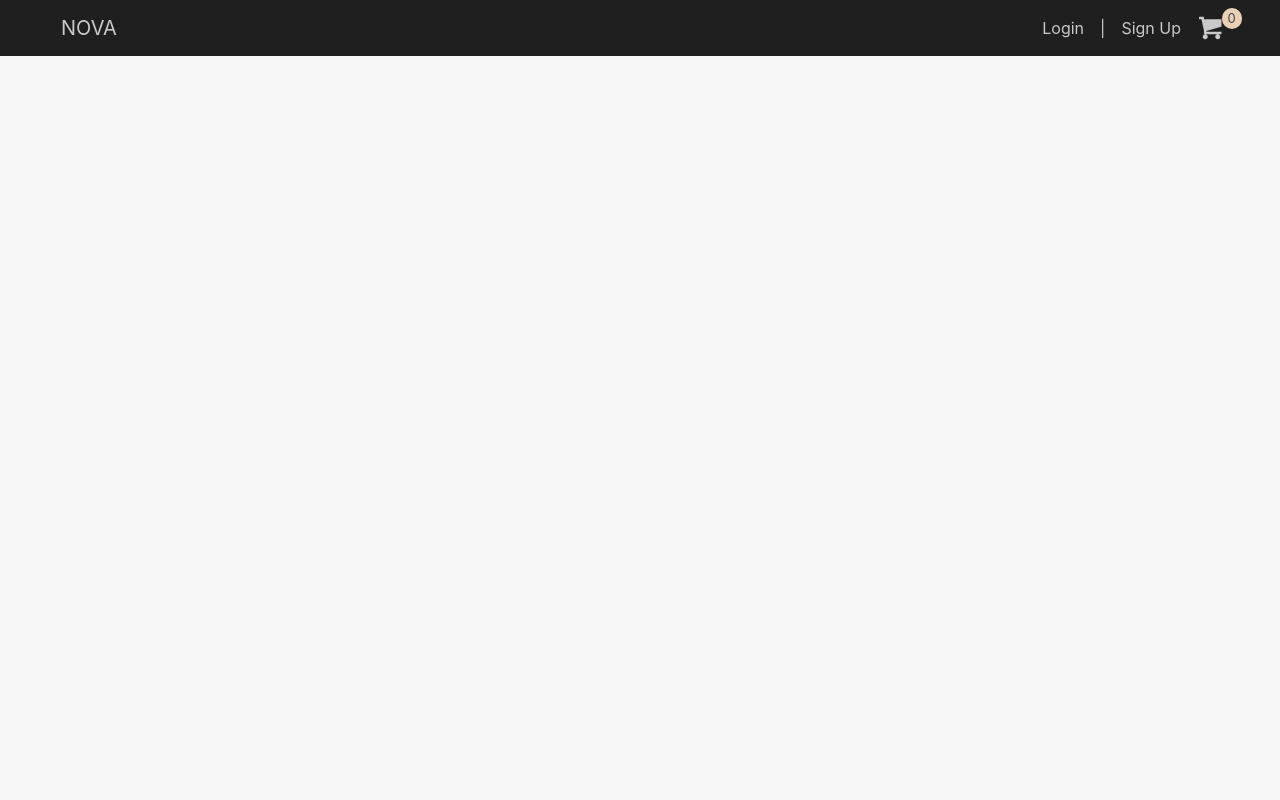
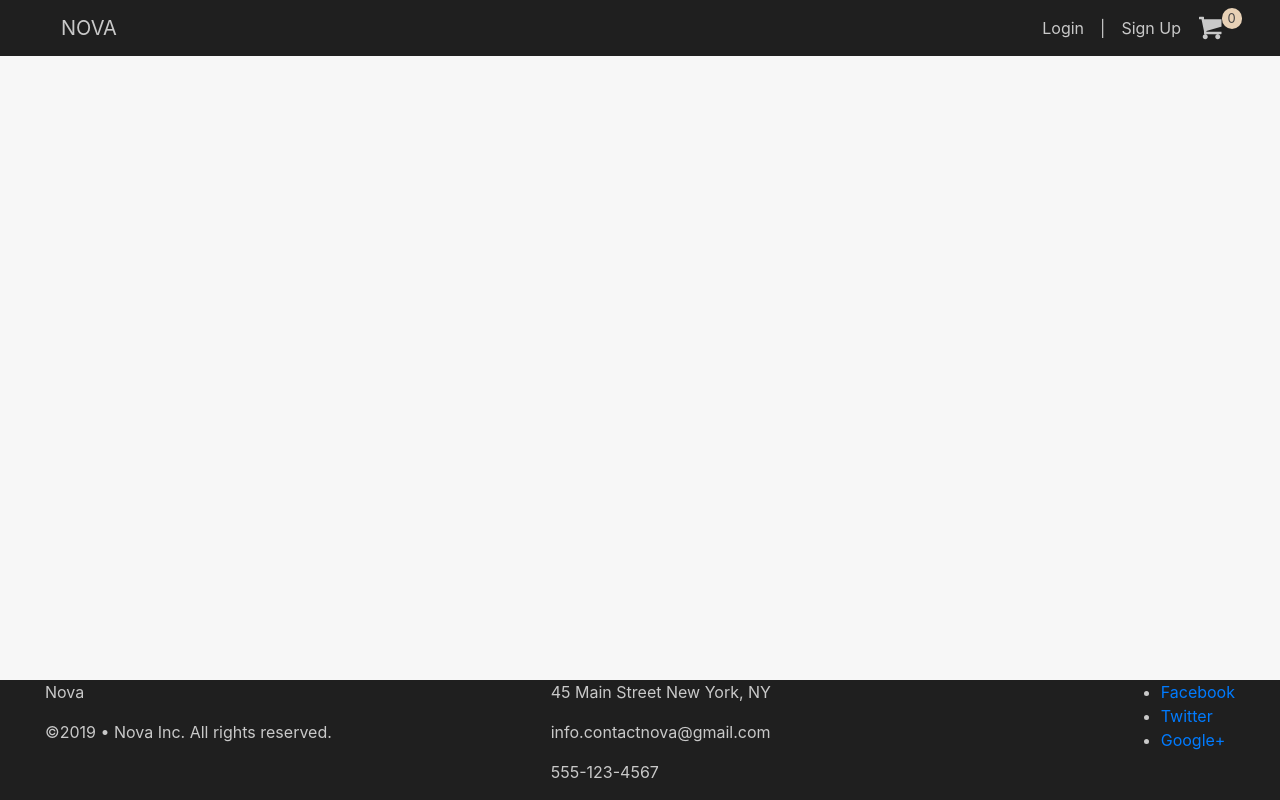
Before and after one commit to Palinana/store, a React (Create React App) app in the folder client/: page /cart in a window 1280 px wide. Built offline with nearby package versions, Linux system fonts and the light colour scheme; no server answers.

Commit message:
added footer

```diff
--- a/client/src/App.css
+++ b/client/src/App.css
@@ -9,8 +9,16 @@
 body {
   background: #F7F7F7;
   box-sizing: border-box;
+  position: relative;
+  height: 100%;
 }
-
+.fluid-container {
+  min-height: 100vh;
+ overflow: hidden;
+ display: block;
+ position: relative;
+ padding-bottom: 130px !important;
+}
 /* like color
 #e8d2cc
 #e8d9c8;
@@ -381,6 +389,11 @@ tr > th:not(:first-child) {
   margin-bottom: 100px
 }
 
+.cart-empty {
+  font-weight: 200;
+  color: #7b7b7be6;
+}
+
 /*==========
     LOGIN
 ===========*/
@@ -442,7 +455,19 @@ tr > th:not(:first-child) {
   background: #b7c1bb;
 }
 
+/*===========
+    FOOTER
+============*/
 
+footer {
+  position:absolute;
+  left:0;
+  bottom:0;
+  right:0;
+  background-color: #1f1f1f;
+  color: #dcdcdce6 !important;
+  padding: 0px 45px;
+}
 
 
 
--- a/client/src/App.js
+++ b/client/src/App.js
@@ -1,6 +1,6 @@
 import React from 'react';
 import Routes from './routes';
-import Navbar from './components/Navbar';
+import { Navbar, Footer } from './components';
 
 import './App.css';
 
@@ -9,6 +9,7 @@ const App = () => {
         <div className="fluid-container">
             <Navbar />
             <Routes />
+            <Footer />
         </div>
     );
 }
--- a/client/src/components/Auth-form.js
+++ b/client/src/components/Auth-form.js
@@ -37,10 +37,6 @@ const AuthForm = (props) => {
                     </div>
                     {error && error.response && <div> {error.response.data} </div>}
                 </form>
-
-                <div className='google-login form-group form-btn'>
-                    <a id='google-btn' href="/auth/google">{displayName} with Google</a>
-                </div>
           </div>
         </div>
     </div>
--- a/client/src/components/Cart.js
+++ b/client/src/components/Cart.js
@@ -118,12 +118,13 @@ class Cart extends Component {
                             }
                             </tbody>
                         </table>
-                : <small>cart is empty</small>
+                    :
+                    <h2 className="text-center cart-empty">Cart is empty</h2>
                     }
+
+                    {
+                        +this.state.total ?
                             <div className="row justify-content-end">
-                    {
-                        +this.state.total
-                            ?
                                 <table className="table table-borderless">
                                     <tbody>
                                         <tr>
@@ -144,9 +145,10 @@ class Cart extends Component {
                                         </tr>
                                     </tbody>
                                 </table>
+                            </div>
                         : null
                         }
-                </div>
+
                     {
                         this.state.cart.length ?
                             <div className="row justify-content-end cart-checkout">
--- /dev/null
+++ b/client/src/components/Footer.js
@@ -0,0 +1,26 @@
+import React from 'react'
+
+export default (props) => {
+    return(
+        <footer>
+            <div className="row">
+                <div class="col">
+                    <p class="pull-left muted credit">Nova</p>
+                    <p class="pull-right muted credit">©{(new Date()).getFullYear()} • Nova Inc. All rights reserved.</p>
+                </div>
+                <div class="col-6">
+                    <p>45 Main Street New York, NY</p>
+                    <p>info.contactnova@gmail.com</p>
+                    <p>555-123-4567</p>
+                </div>
+                <div class="col-md-auto">
+                    <ul class="footer-nav">
+                    <li> <a href="https://www.facebook.com/"> Facebook </a> </li>
+                    <li> <a href="https://twitter.com/"> Twitter </a> </li>
+                    <li> <a href="https://plus.google.com/"> Google+ </a> </li>
+                </ul>
+                </div>
+            </div>
+        </footer>
+    )
+}
--- a/client/src/components/index.js
+++ b/client/src/components/index.js
@@ -5,6 +5,7 @@
  */
 export {default as Navbar} from './Navbar';
 export {default as Sidebar} from './Sidebar';
+export {default as Footer} from './Footer';
 export {default as Products} from './Products';
 export {default as SingleProduct} from './SingleProduct';
 export {default as Cart} from './Cart';
```
Also changed, not shown: package.json (+4 -4 lines), 1 other file (tests, documents, lock files or other folders). Lines whose indentation alone changed are shown as unchanged.
